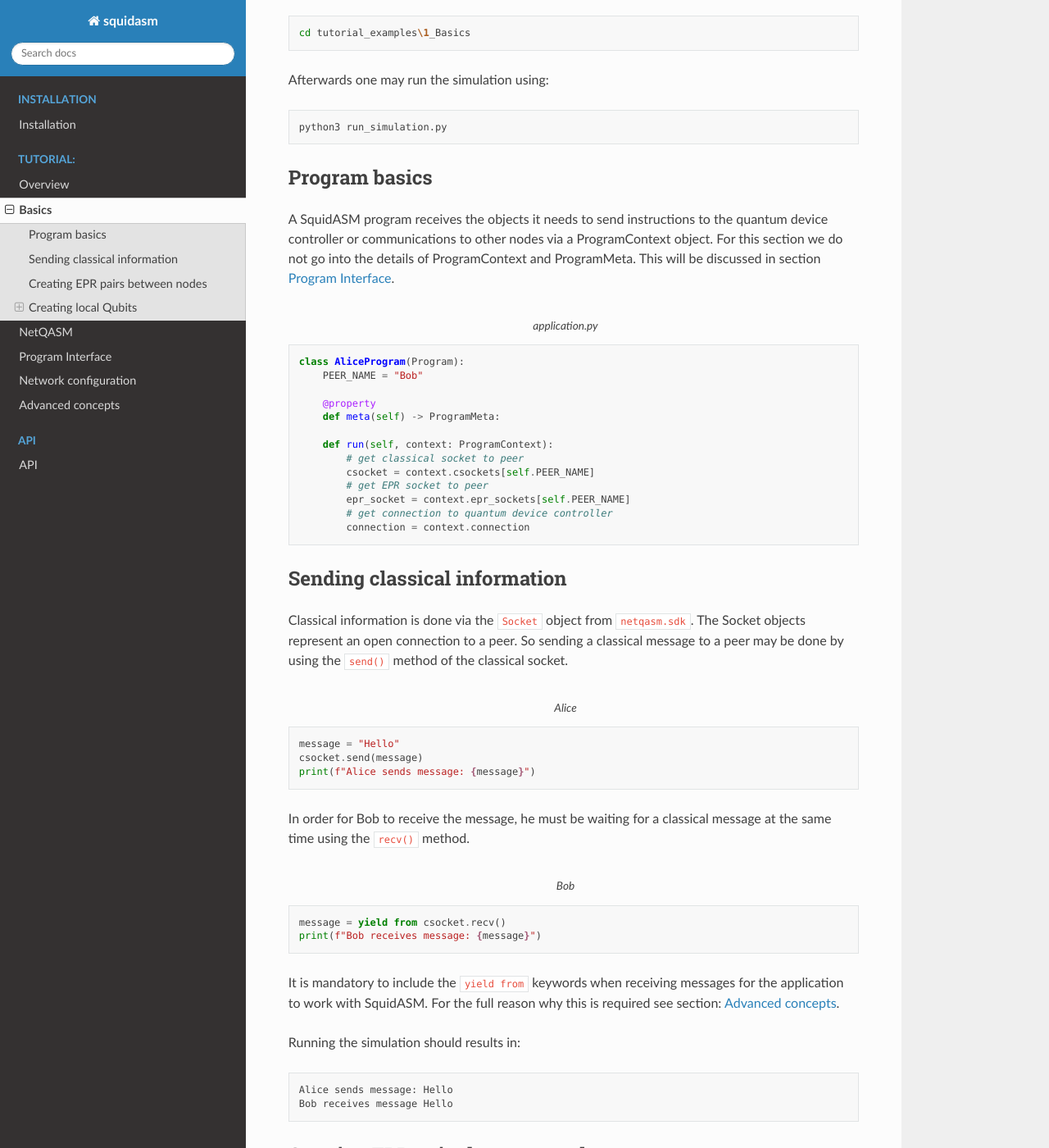
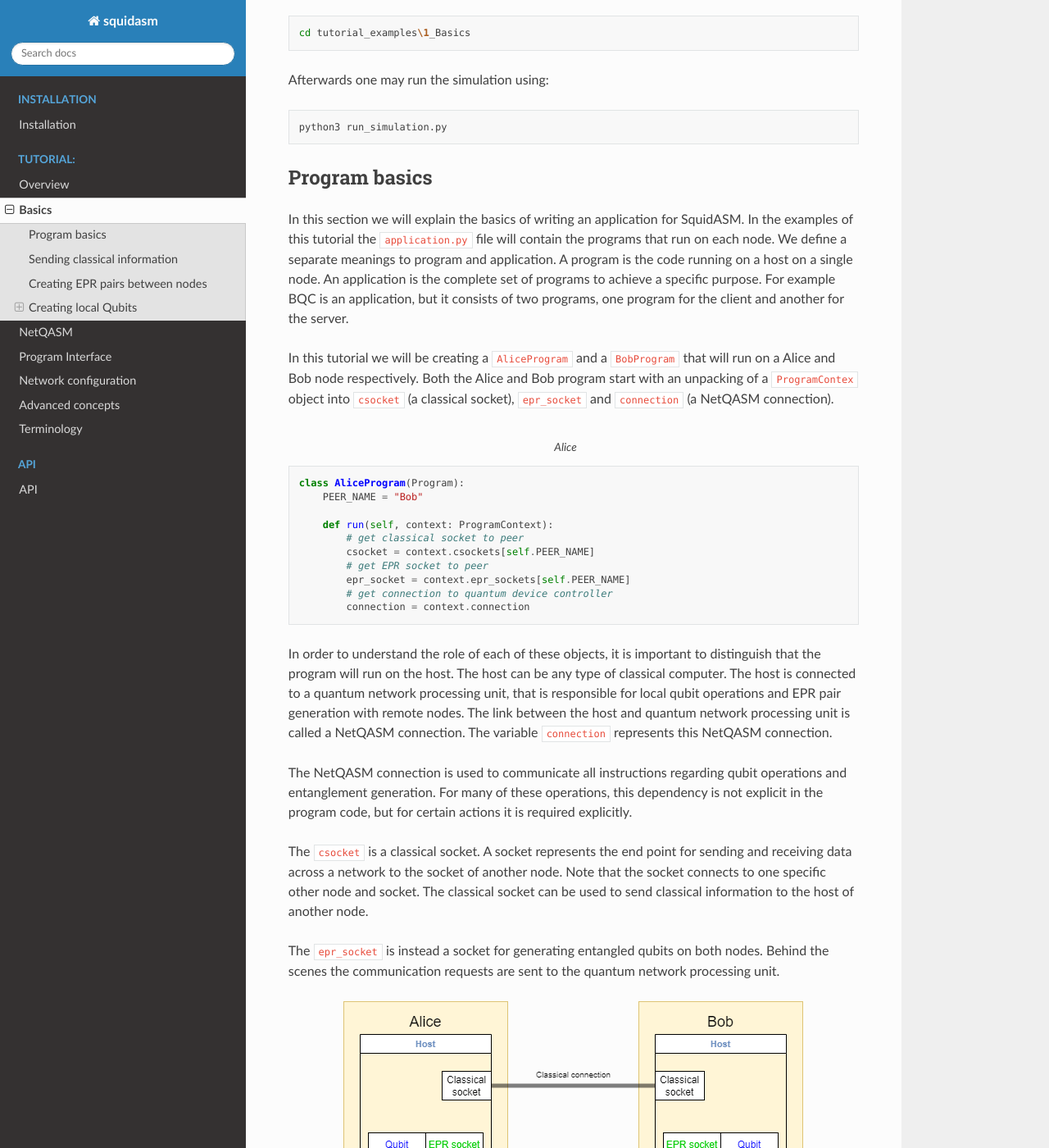
Before and after one commit to QuTech-Delft/squidasm, a Sphinx documentation site: the page built from docs/source/tutorial/section1_Basics.rst, in a window 1280 px wide and 1400 px high, scrolled down 407 px. Shown: the whole window at 82% size. Built offline with Sphinx 7.4.7 and the Read the Docs theme 2.0.0, drawn with Linux system fonts in a browser that asks for light colours.

Commit message:
* Moved terminoligy to seperate apendix * Changes to documentation overview section, explained NetQASM usage more thoroughly * Added explenation of socket, epr_socket and connection in documentation basics section * Added diagram for use in docuementation in img folder inside tutorial documentation

```diff
--- a/docs/source/tutorial/section1_Basics.rst
+++ b/docs/source/tutorial/section1_Basics.rst
@@ -1,3 +1,6 @@
+.. _label_tutorial_basics:
+
+
 ************************
 Basics
 ************************
@@ -24,19 +27,21 @@ Afterwards one may run the simulation using:
 
 Program basics
 ==============
-A SquidASM program receives the objects it needs to send instructions to the quantum device controller or communications to other nodes via a ProgramContext object.
-For this section we do not go into the details of ProgramContext and ProgramMeta.
-This will be discussed in section :ref:`label_program_interface`.
+In this section we will explain the basics of writing an application for SquidASM.
+In the examples of this tutorial the ``application.py`` file will contain the programs that run on each node.
+We define a separate meanings to program and application.
+A program is the code running on a host on a single node.
+An application is the complete set of programs to achieve a specific purpose.
+For example BQC is an application, but it consists of two programs, one program for the client and another for the server.
 
+In this tutorial we will be creating a ``AliceProgram`` and a ``BobProgram`` that will run on a Alice and Bob node respectively.
+Both the Alice and Bob program start with an unpacking of a ``ProgramContex`` object into ``csocket`` (a classical socket), ``epr_socket`` and ``connection`` (a NetQASM connection).
 
 .. code-block:: python
-   :caption: application.py
+   :caption: Alice
 
    class AliceProgram(Program):
        PEER_NAME = "Bob"
-
-       @property
-       def meta(self) -> ProgramMeta:
 
        def run(self, context: ProgramContext):
            # get classical socket to peer
@@ -45,6 +50,29 @@ This will be discussed in section :ref:`label_program_interface`.
            epr_socket = context.epr_sockets[self.PEER_NAME]
            # get connection to quantum device controller
            connection = context.connection
+
+
+In order to understand the role of each of these objects, it is important to distinguish that the program will run on the host.
+The host can be any type of classical computer.
+The host is connected to a quantum network processing unit,
+that is responsible for local qubit operations and EPR pair generation with remote nodes.
+The link between the host and quantum network processing unit is called a NetQASM connection.
+The variable ``connection`` represents this NetQASM connection.
+
+The NetQASM connection is used to communicate all instructions regarding qubit operations and entanglement generation.
+For many of these operations, this dependency is not explicit in the program code,
+but for certain actions it is required explicitly.
+
+The ``csocket`` is a classical socket.
+A socket represents the end point for sending and receiving data across a network to the socket of another node.
+Note that the socket connects to one specific other node and socket.
+The classical socket can be used to send classical information to the host of another node.
+
+The ``epr_socket`` is instead a socket for generating entangled qubits on both nodes.
+Behind the scenes the communication requests are sent to the quantum network processing unit.
+
+.. image:: img/programContextOverview.png
+   :align: center
 
 
 Sending classical information
--- a/docs/source/tutorial/section2_NetQASM.rst
+++ b/docs/source/tutorial/section2_NetQASM.rst
@@ -1,4 +1,4 @@
-.. _label_netqasm_connection:
+.. _label_netqasm:
 
 ************************
 NetQASM
```
Also changed, not shown: other parts of docs/source/tutorial/section1_Basics.rst (+1 -1 lines), docs/source/tutorial/section0_overview.rst (+18 -23 lines), docs/source/tutorial/z_apendix_terminoligy.rst (added, +20 -0 lines), docs/source/tutorial/img/programContextOverview.png (added).
